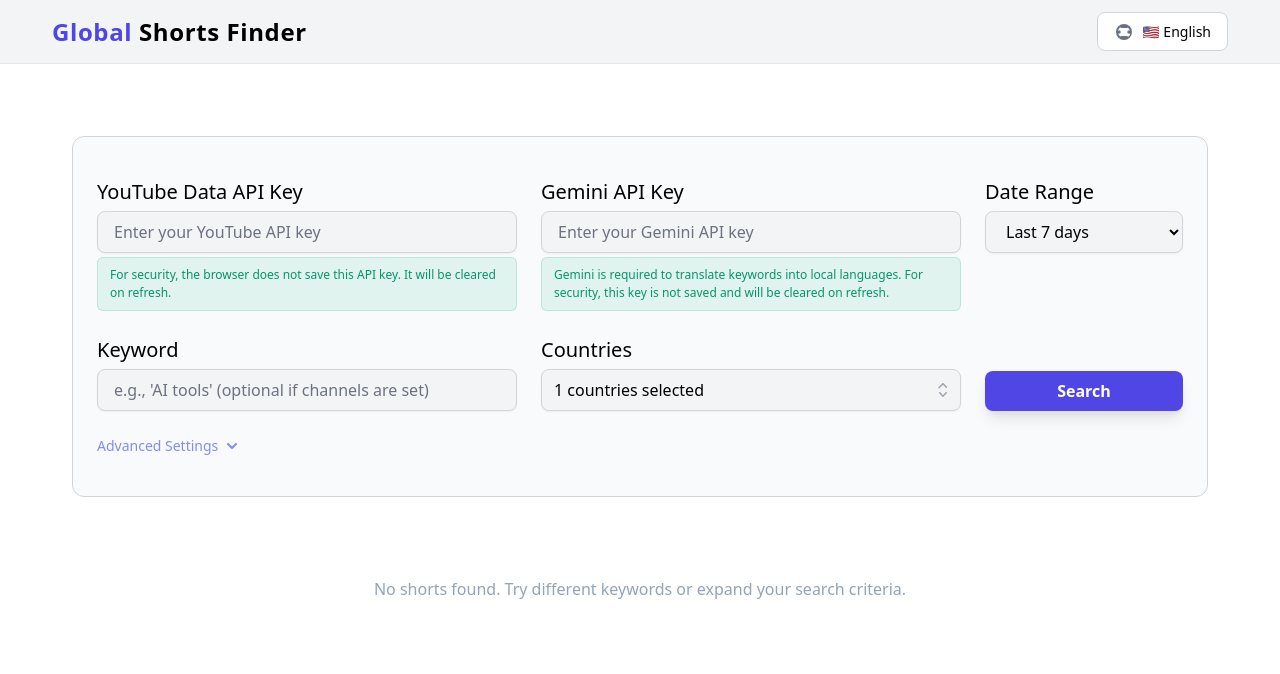
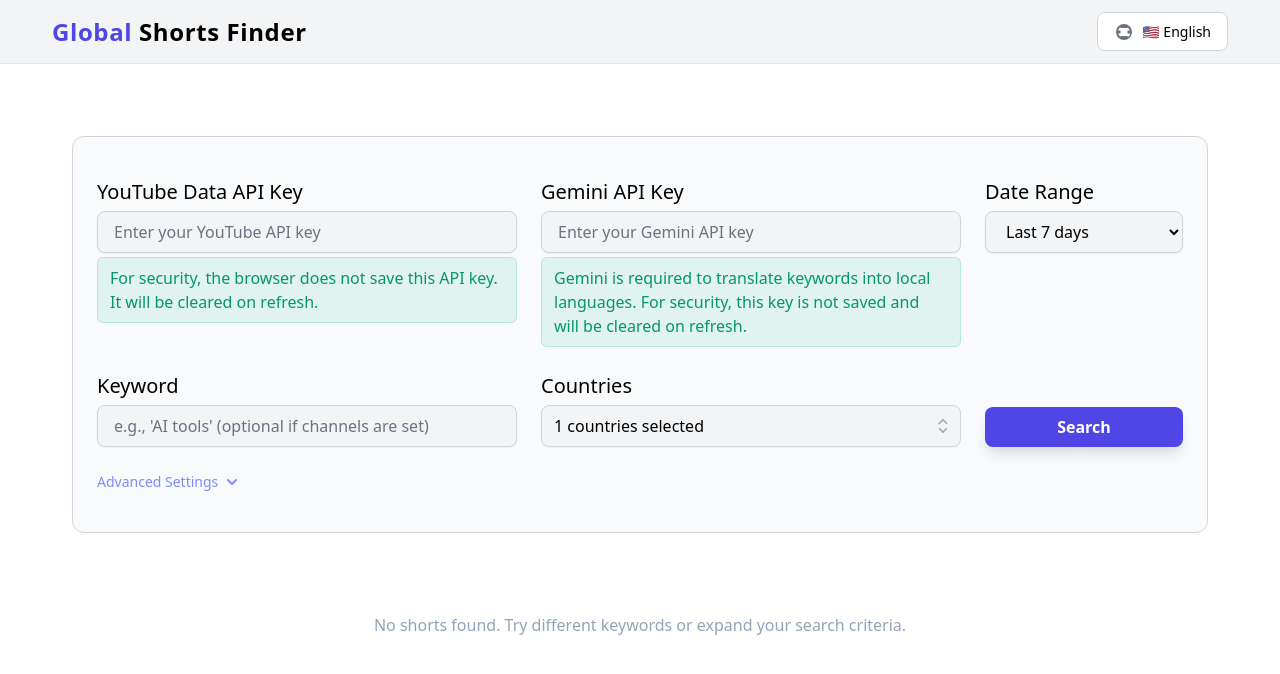
Before and after one commit to sujinkangdata11/sujin_sssss, a React (Vite) app: page / in a window 1280 px wide. Shown: the top 674 px of the page. Built offline with nearby package versions, Linux system fonts and the light colour scheme.

Commit message:
Increase API key notice text size to 16px

```diff
--- a/styles.css
+++ b/styles.css
@@ -250,7 +250,7 @@
 }
 
 .form-notice-success {
-  font-size: var(--font-size-xs);
+  font-size: var(--font-size-base); /* 16px */
   color: #059669; /* green text */
   background-color: rgba(16, 185, 129, 0.1); /* very light green with 10% opacity */
   padding: var(--spacing-2) var(--spacing-3);
```
